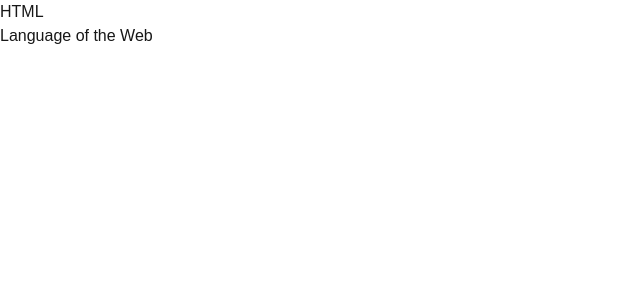
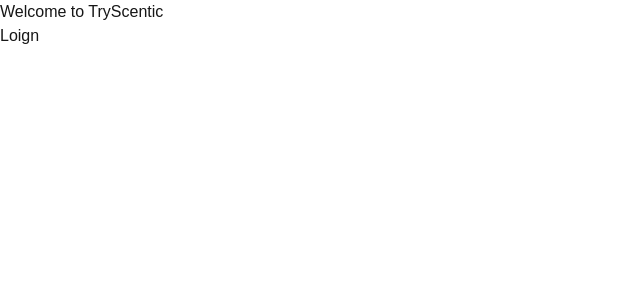
Before and after one commit to AdhamHerbsh/tryscentic, a Next.js app: page / in a window 1280 px wide. Shown: the top 300 px of the page, without its empty margins (0-640 px from the left). Built offline with nearby package versions, Linux system fonts and the light colour scheme.

Commit message:
Test Rount Home - Login

```diff
--- /dev/null
+++ b/src/app/login/page.tsx
@@ -0,0 +1,10 @@
+import React from "react";
+
+export default function Login() {
+  return (
+    <>
+      <h1>Login Page</h1>
+      <a href="\">Home</a>
+    </>
+  );
+}
--- a/src/app/page.tsx
+++ b/src/app/page.tsx
@@ -1,10 +1,8 @@
 export default function Home() {
   return (
     <>
-      <dl>
-        <dt>HTML</dt>
-        <dd>Language of the Web</dd>
-      </dl>
+      <h1>Welcome to TryScentic</h1>
+      <a href="/login">Loign</a>
     </>
   );
 }
```
